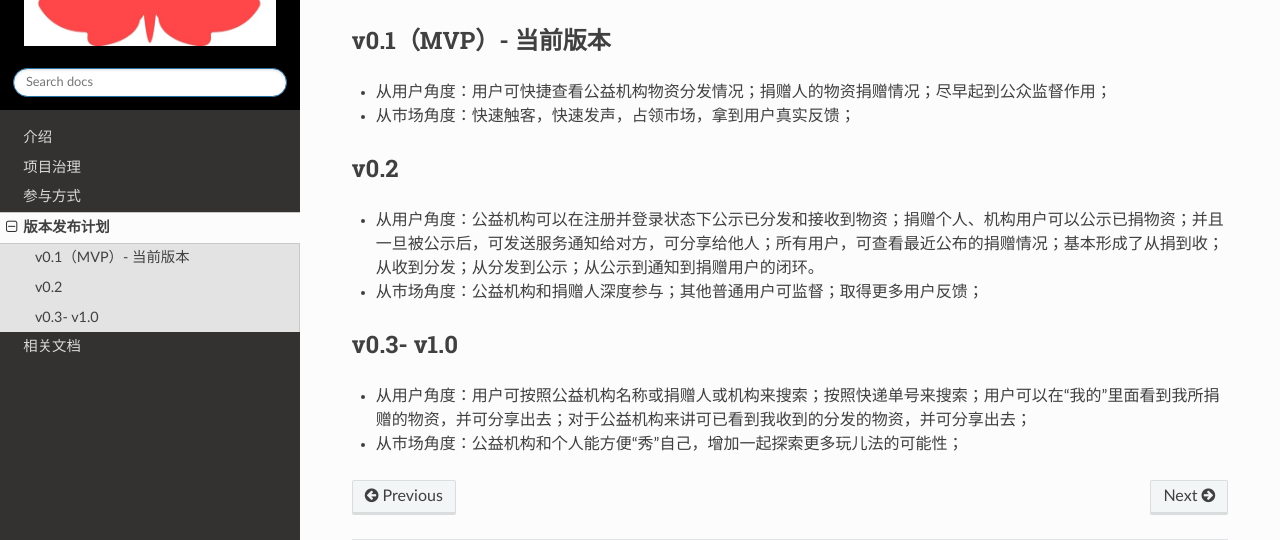
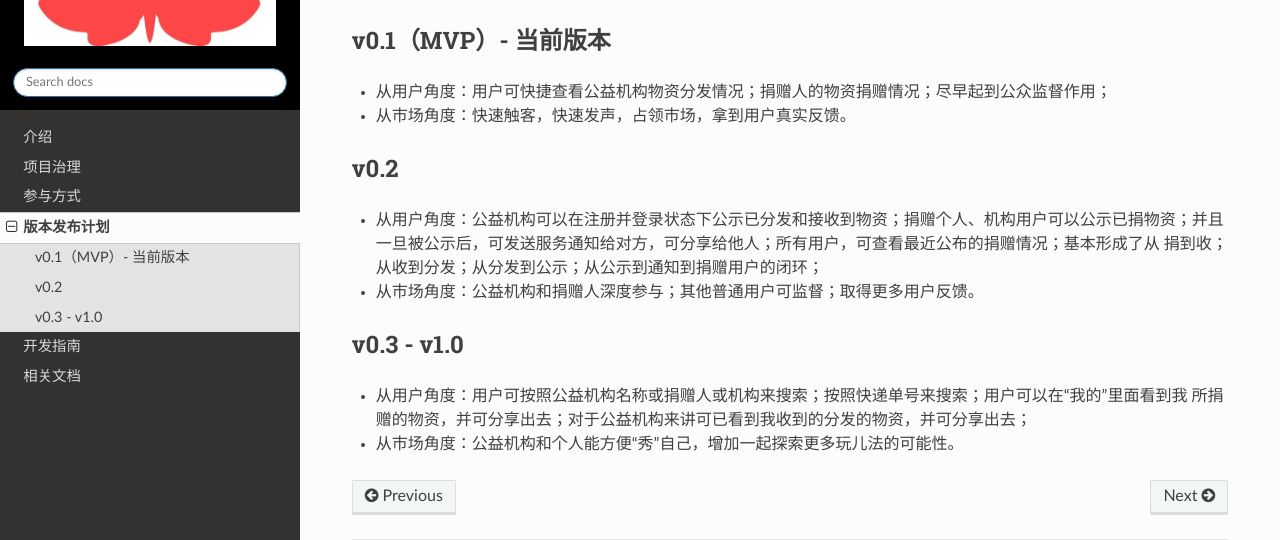
Before and after one commit to csiabb/documents, a Sphinx documentation site: the page built from source/release-plan/index.rst, in a window 1280 px wide. Shown: the part 147-687 px from the top of the page. Built offline with Sphinx 7.4.7 and the Read the Docs theme 2.0.0, drawn with Linux system fonts in a browser that asks for light colours; formulas are drawn with MathJax 3.

Commit message:
[ID1000313] Init developing doc structure (#38)
--story=1000313 --user=david
https://www.tapd.cn/60210943/prong/stories/view/1160210943001000313

Signed-off-by: David Geng <gengjianhua@arxanchain.com>

```diff
--- /dev/null
+++ b/source/developing/architecture.rst
@@ -0,0 +1,5 @@
+=================
+软件架构
+=================
+
+TODO
--- /dev/null
+++ b/source/developing/servicedev.rst
@@ -0,0 +1,5 @@
+=================
+后端开发
+=================
+
+TODO
--- /dev/null
+++ b/source/developing/webdev.rst
@@ -0,0 +1,5 @@
+=================
+前端开发
+=================
+
+TODO
--- a/source/index.rst
+++ b/source/index.rst
@@ -16,5 +16,5 @@
    project-governace/index
    contribution-guide/index
    release-plan/index
-
+   developing/index
    related-docs/index
--- a/source/release-plan/index.rst
+++ b/source/release-plan/index.rst
@@ -7,14 +7,17 @@
 v0.1（MVP）- 当前版本
 =========================
 * 从用户角度：用户可快捷查看公益机构物资分发情况；捐赠人的物资捐赠情况；尽早起到公众监督作用；
-* 从市场角度：快速触客，快速发声，占领市场，拿到用户真实反馈；
+* 从市场角度：快速触客，快速发声，占领市场，拿到用户真实反馈。
 
 v0.2
 =========================
-* 从用户角度：公益机构可以在注册并登录状态下公示已分发和接收到物资；捐赠个人、机构用户可以公示已捐物资；并且一旦被公示后，可发送服务通知给对方，可分享给他人；所有用户，可查看最近公布的捐赠情况；基本形成了从捐到收；从收到分发；从分发到公示；从公示到通知到捐赠用户的闭环。
-* 从市场角度：公益机构和捐赠人深度参与；其他普通用户可监督；取得更多用户反馈；
+* 从用户角度：公益机构可以在注册并登录状态下公示已分发和接收到物资；捐赠个人、机构用户可以公示已捐物资；并且
+  一旦被公示后，可发送服务通知给对方，可分享给他人；所有用户，可查看最近公布的捐赠情况；基本形成了从
+  捐到收；从收到分发；从分发到公示；从公示到通知到捐赠用户的闭环；
+* 从市场角度：公益机构和捐赠人深度参与；其他普通用户可监督；取得更多用户反馈。
 
-v0.3- v1.0
+v0.3 - v1.0
 =========================
-* 从用户角度：用户可按照公益机构名称或捐赠人或机构来搜索；按照快递单号来搜索；用户可以在“我的”里面看到我所捐赠的物资，并可分享出去；对于公益机构来讲可已看到我收到的分发的物资，并可分享出去；
-* 从市场角度：公益机构和个人能方便“秀”自己，增加一起探索更多玩儿法的可能性；
+* 从用户角度：用户可按照公益机构名称或捐赠人或机构来搜索；按照快递单号来搜索；用户可以在“我的”里面看到我
+  所捐赠的物资，并可分享出去；对于公益机构来讲可已看到我收到的分发的物资，并可分享出去；
+* 从市场角度：公益机构和个人能方便“秀”自己，增加一起探索更多玩儿法的可能性。
```
Also changed, not shown: source/developing/bcdata-spec.rst (added, +9 -0 lines), source/developing/blockchaindev.rst (added, +9 -0 lines), source/developing/index.rst (added, +14 -0 lines).
